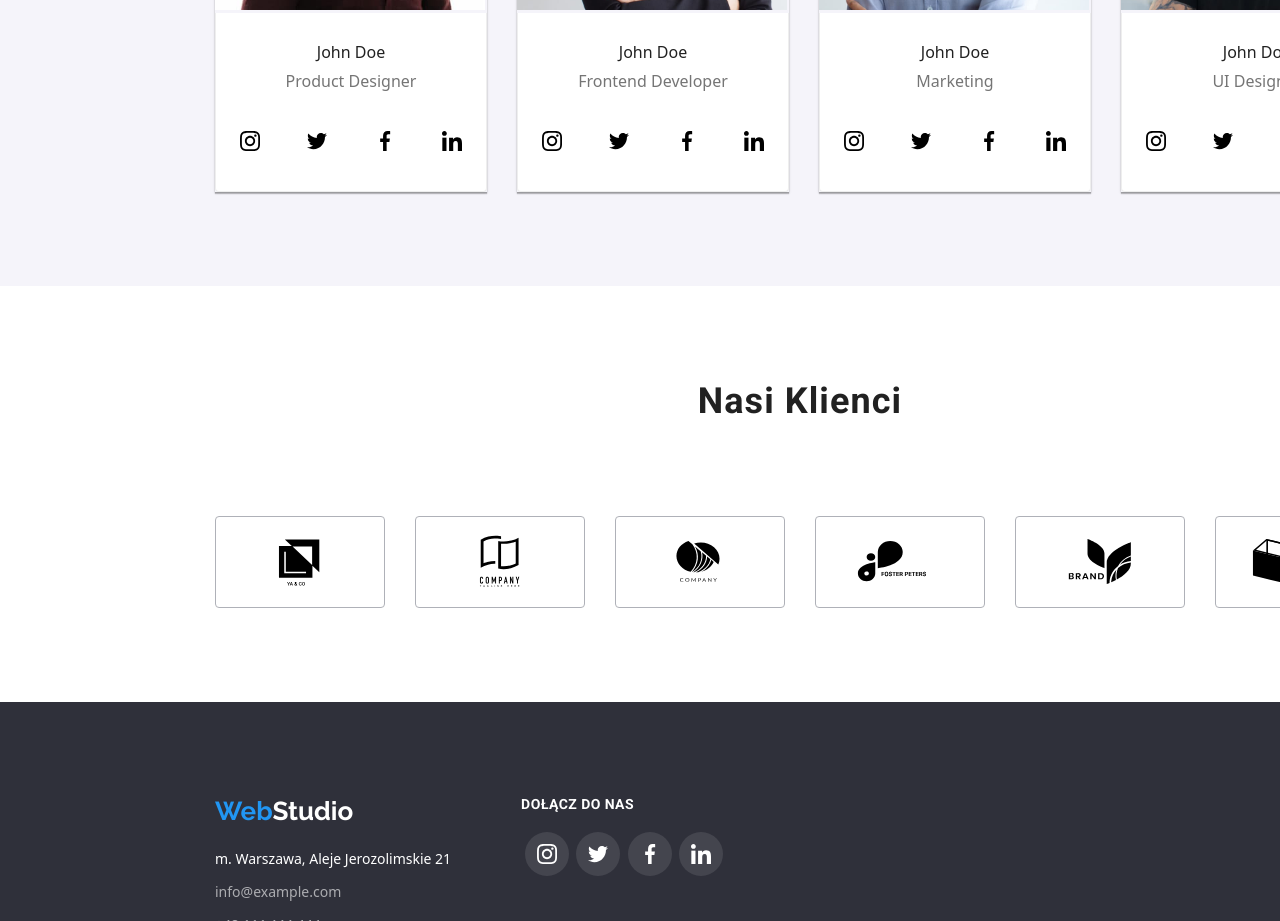
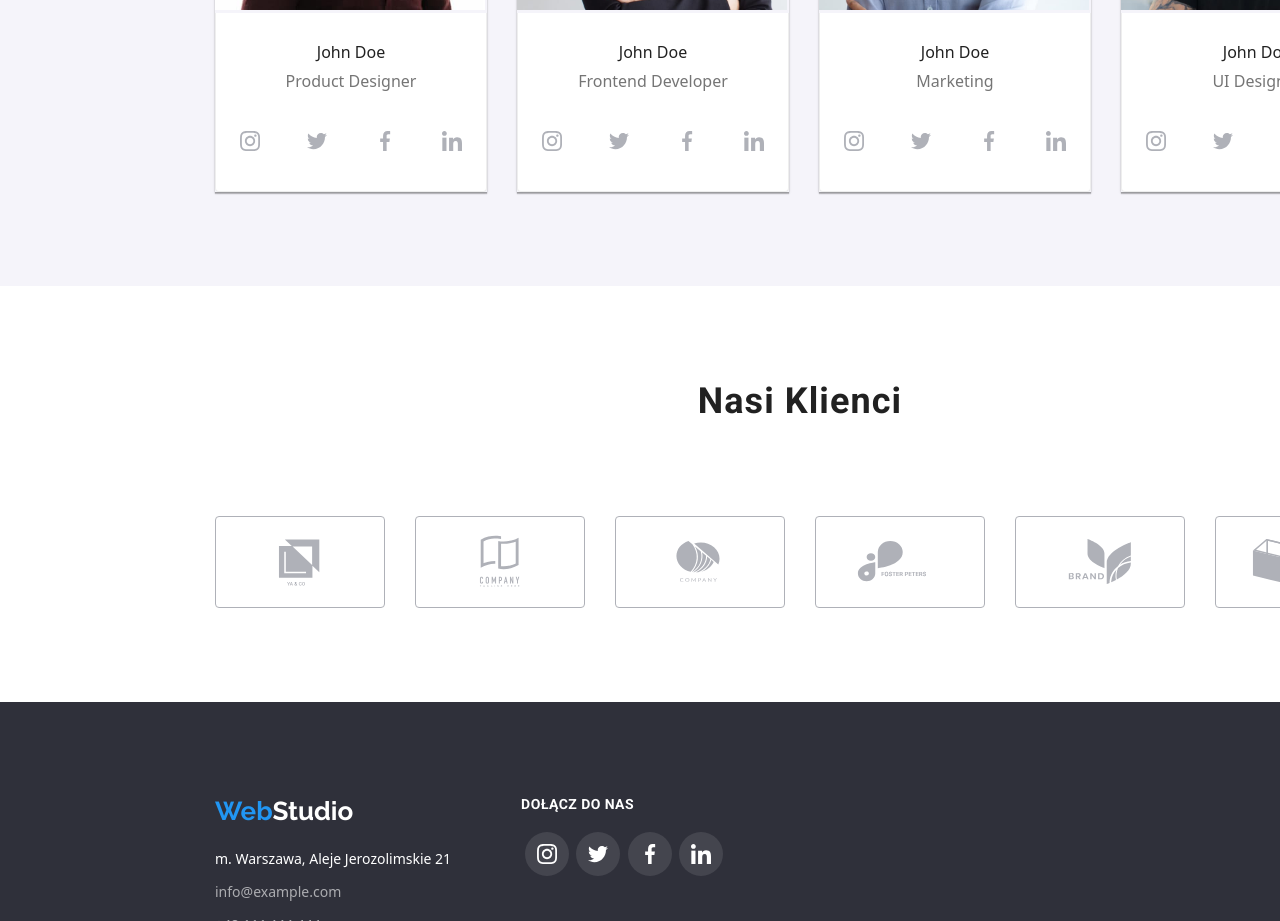
Before and after one commit to MikolajLesniczuk/goit-markup-hw-04, a plain HTML site: page index.html in a window 1280 px wide. Shown: the part 2300-3221 px from the top of the page. Drawn offline with nearby package versions, Linux system fonts and the light colour scheme.

Commit message:
final version

```diff
--- a/css/styles.css
+++ b/css/styles.css
@@ -460,6 +460,7 @@ line-height: 1.14;
         border-radius: 4px;
 
 
+
 }
 
 .background-image{
@@ -507,6 +508,7 @@ line-height: 1.14;
         display: flex;
             justify-content: center;
             align-items: center;
+            fill:#AFB1B8;
 
     }
     .social-elements:hover,
@@ -562,6 +564,7 @@ line-height: 1.14;
             border-radius: 4px;
     display: flex;
     cursor: pointer;
+    fill:#AFB1B8;
 
         }
         .partners-list:hover,
```
